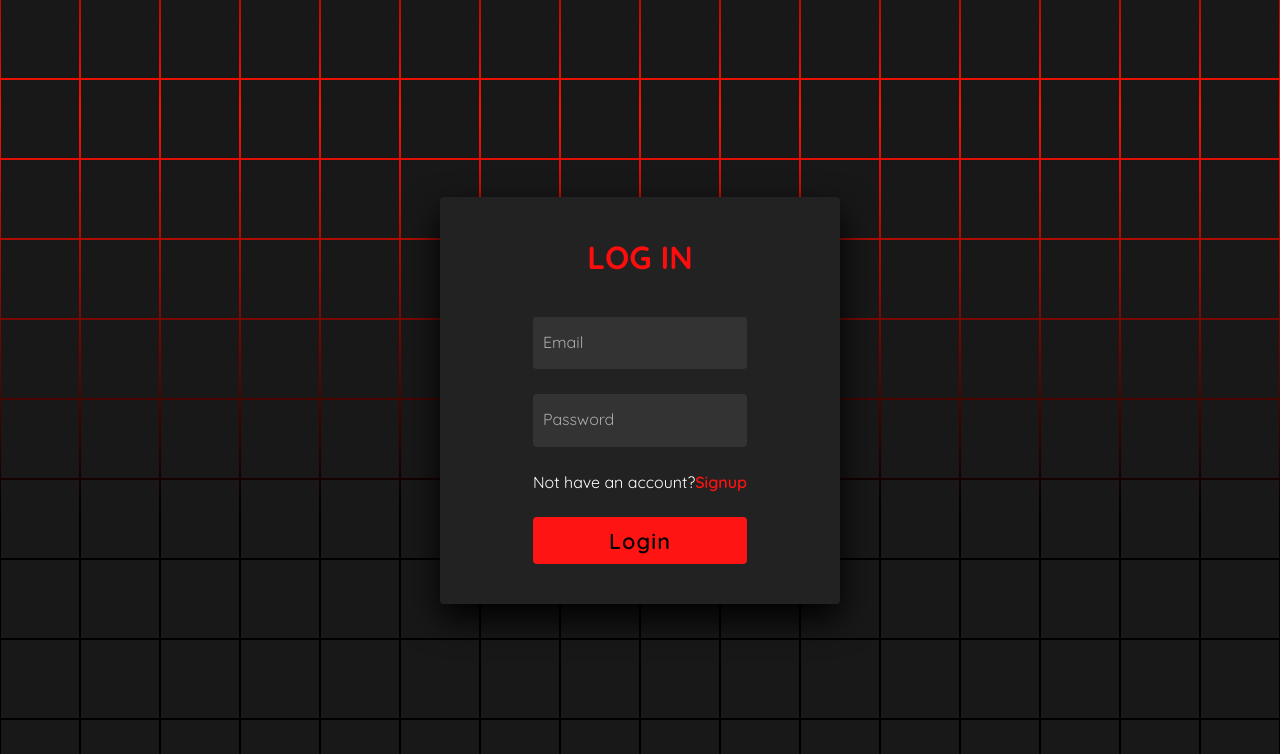
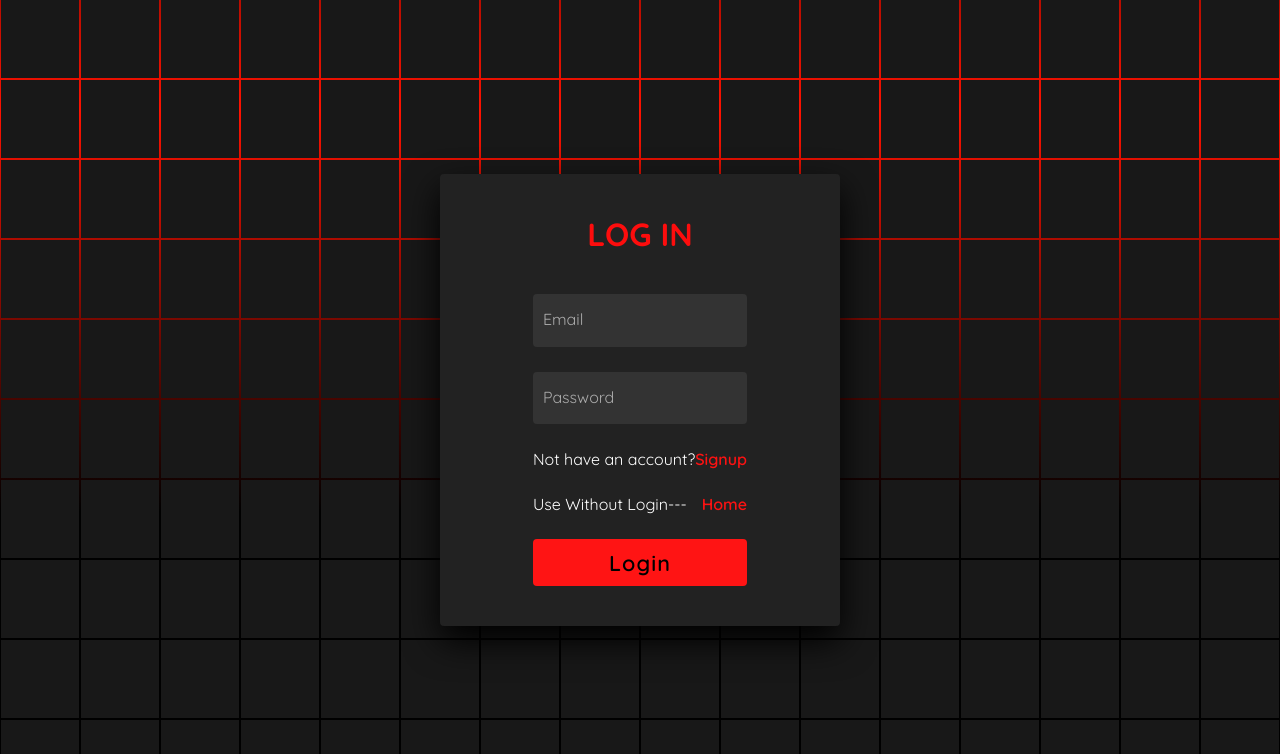
Before and after one commit to charankofficial/todo, a Flask app: page /auth/login in a window 1280 px wide. Shown: the top 754 px of the page. Run offline with Flask 3, Linux system fonts and the light colour scheme; parts of the project's set-up code (start-up, migrations or seed data) failed here and were passed over.

Commit message:
Update login.html

```diff
--- a/app/templates/login.html
+++ b/app/templates/login.html
@@ -67,6 +67,11 @@
                             <a href="{{ url_for('auth.signup') }}">Signup</a>
                         </div>
 
+                        <div class="links">
+                            <p style="color: white;">Use Without Login---</p>
+                            <a href="{{ url_for('views.index') }}">Home</a>
+                        </div>
+
                         <div class="inputBox">
                             <input type="submit" value="Login">
                         </div>
```
